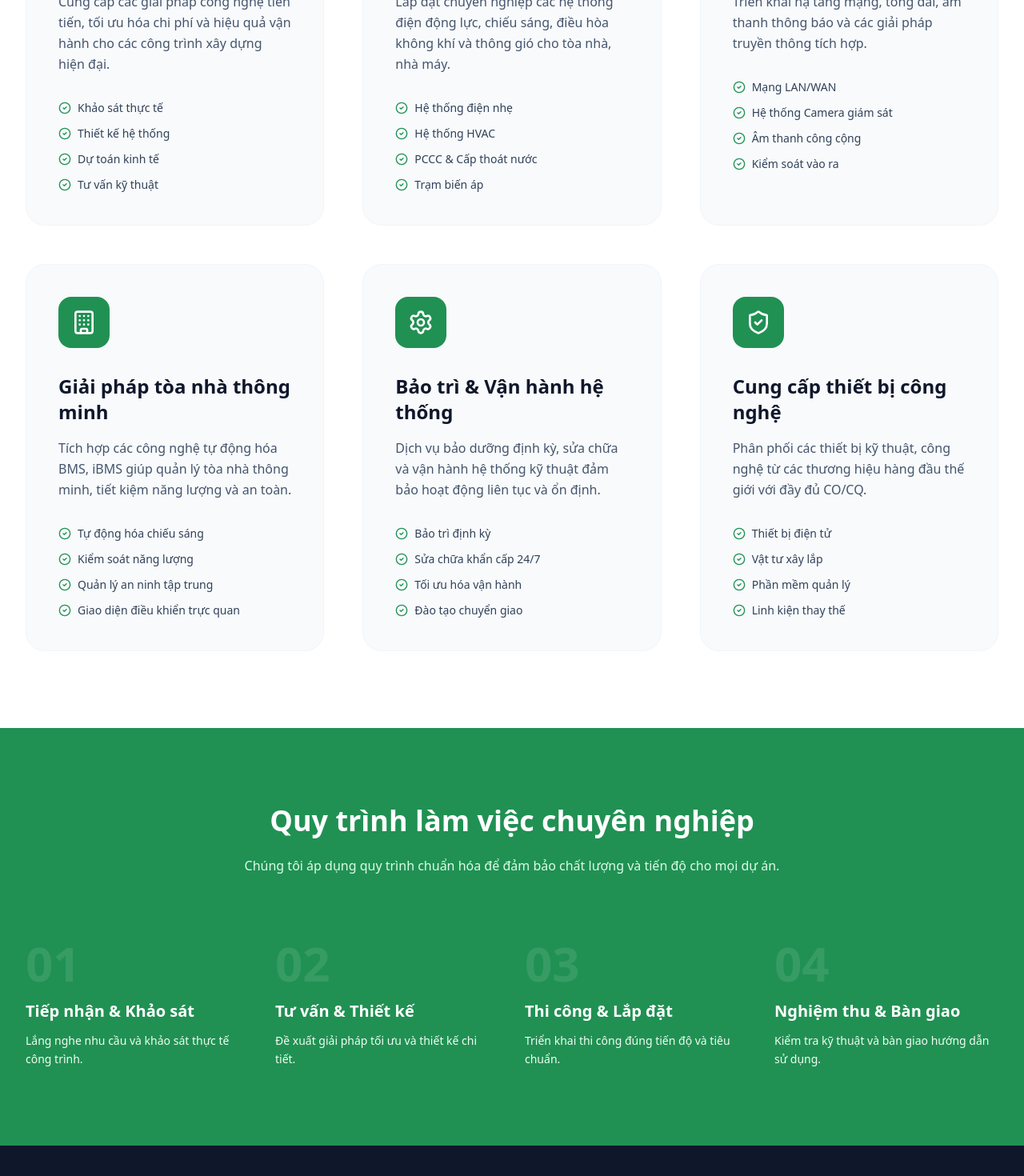
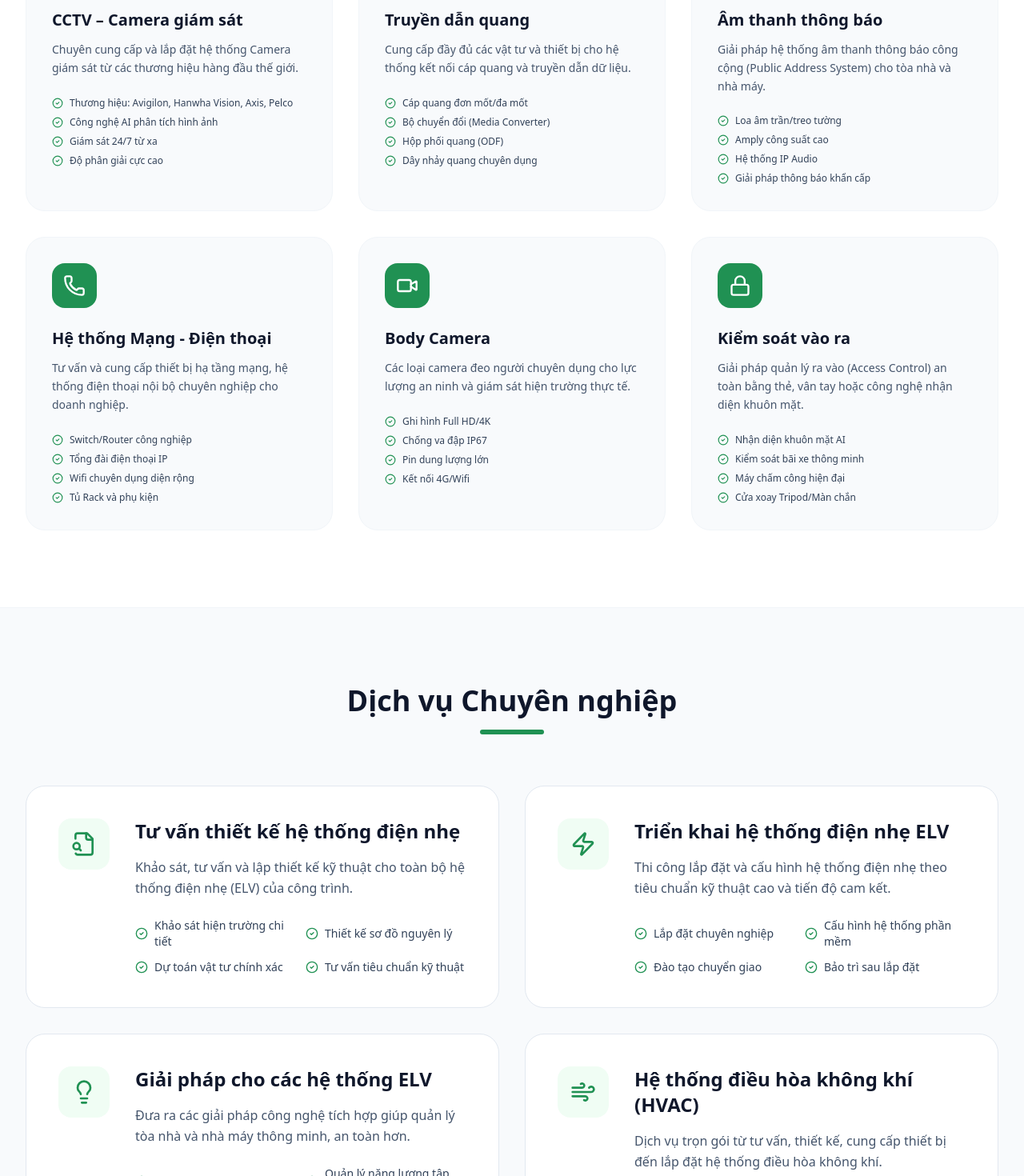
Before and after one commit to manfriendsss/msptc, a React (Vite) app: page /dich-vu in a window 1280 px wide. Shown: the part 820-2290 px from the top of the page at 80% size. Built offline with nearby package versions, Linux system fonts and the light colour scheme.

Commit message:
Update Services.tsx

```diff
--- a/src/pages/Services.tsx
+++ b/src/pages/Services.tsx
@@ -1,42 +1,81 @@
 import { motion } from 'motion/react';
-import { Cpu, Zap, Radio, Building, Settings, ShieldCheck, CheckCircle2 } from 'lucide-react';
+import {
+  Camera,
+  Share2,
+  Volume2,
+  Phone,
+  Video,
+  Lock,
+  FileSearch,
+  Zap,
+  Lightbulb,
+  Wind,
+  CheckCircle2
+} from 'lucide-react';
+
+const products = [
+  {
+    title: 'CCTV – Camera giám sát',
+    description: 'Chuyên cung cấp và lắp đặt hệ thống Camera giám sát từ các thương hiệu hàng đầu thế giới.',
+    icon: Camera,
+    features: ['Thương hiệu: Avigilon, Hanwha Vision, Axis, Pelco', 'Công nghệ AI phân tích hình ảnh', 'Giám sát 24/7 từ xa', 'Độ phân giải cực cao'],
+  },
+  {
+    title: 'Truyền dẫn quang',
+    description: 'Cung cấp đầy đủ các vật tư và thiết bị cho hệ thống kết nối cáp quang và truyền dẫn dữ liệu.',
+    icon: Share2,
+    features: ['Cáp quang đơn mốt/đa mốt', 'Bộ chuyển đổi (Media Converter)', 'Hộp phối quang (ODF)', 'Dây nhảy quang chuyên dụng'],
+  },
+  {
+    title: 'Âm thanh thông báo',
+    description: 'Giải pháp hệ thống âm thanh thông báo công cộng (Public Address System) cho tòa nhà và nhà máy.',
+    icon: Volume2,
+    features: ['Loa âm trần/treo tường', 'Amply công suất cao', 'Hệ thống IP Audio', 'Giải pháp thông báo khẩn cấp'],
+  },
+  {
+    title: 'Hệ thống Mạng - Điện thoại',
+    description: 'Tư vấn và cung cấp thiết bị hạ tầng mạng, hệ thống điện thoại nội bộ chuyên nghiệp cho doanh nghiệp.',
+    icon: Phone,
+    features: ['Switch/Router công nghiệp', 'Tổng đài điện thoại IP', 'Wifi chuyên dụng diện rộng', 'Tủ Rack và phụ kiện'],
+  },
+  {
+    title: 'Body Camera',
+    description: 'Các loại camera đeo người chuyên dụng cho lực lượng an ninh và giám sát hiện trường thực tế.',
+    icon: Video,
+    features: ['Ghi hình Full HD/4K', 'Chống va đập IP67', 'Pin dung lượng lớn', 'Kết nối 4G/Wifi'],
+  },
+  {
+    title: 'Kiểm soát vào ra',
+    description: 'Giải pháp quản lý ra vào (Access Control) an toàn bằng thẻ, vân tay hoặc công nghệ nhận diện khuôn mặt.',
+    icon: Lock,
+    features: ['Nhận diện khuôn mặt AI', 'Kiểm soát bãi xe thông minh', 'Máy chấm công hiện đại', 'Cửa xoay Tripod/Màn chắn'],
+  },
+];
 
 const services = [
   {
-    title: 'Tư vấn giải pháp công nghệ',
-    description: 'Cung cấp các giải pháp công nghệ tiên tiến, tối ưu hóa chi phí và hiệu quả vận hành cho các công trình xây dựng hiện đại.',
-    icon: Cpu,
-    features: ['Khảo sát thực tế', 'Thiết kế hệ thống', 'Dự toán kinh tế', 'Tư vấn kỹ thuật'],
+    title: 'Tư vấn thiết kế hệ thống điện nhẹ',
+    description: 'Khảo sát, tư vấn và lập thiết kế kỹ thuật cho toàn bộ hệ thống điện nhẹ (ELV) của công trình.',
+    icon: FileSearch,
+    features: ['Khảo sát hiện trường chi tiết', 'Thiết kế sơ đồ nguyên lý', 'Dự toán vật tư chính xác', 'Tư vấn tiêu chuẩn kỹ thuật'],
   },
   {
-    title: 'Thi công hệ thống cơ điện (M&E)',
-    description: 'Lắp đặt chuyên nghiệp các hệ thống điện động lực, chiếu sáng, điều hòa không khí và thông gió cho tòa nhà, nhà máy.',
+    title: 'Triển khai hệ thống điện nhẹ ELV',
+    description: 'Thi công lắp đặt và cấu hình hệ thống điện nhẹ theo tiêu chuẩn kỹ thuật cao và tiến độ cam kết.',
     icon: Zap,
-    features: ['Hệ thống điện nhẹ', 'Hệ thống HVAC', 'PCCC & Cấp thoát nước', 'Trạm biến áp'],
+    features: ['Lắp đặt chuyên nghiệp', 'Cấu hình hệ thống phần mềm', 'Đào tạo chuyển giao', 'Bảo trì sau lắp đặt'],
   },
   {
-    title: 'Hệ thống thông tin liên lạc',
-    description: 'Triển khai hạ tầng mạng, tổng đài, âm thanh thông báo và các giải pháp truyền thông tích hợp.',
-    icon: Radio,
-    features: ['Mạng LAN/WAN', 'Hệ thống Camera giám sát', 'Âm thanh công cộng', 'Kiểm soát vào ra'],
+    title: 'Giải pháp cho các hệ thống ELV',
+    description: 'Đưa ra các giải pháp công nghệ tích hợp giúp quản lý tòa nhà và nhà máy thông minh, an toàn hơn.',
+    icon: Lightbulb,
+    features: ['Tích hợp hệ thống BMS', 'Quản lý năng lượng tập trung', 'Giải pháp an ninh tổng thể', 'Tự động hóa tòa nhà'],
   },
   {
-    title: 'Giải pháp tòa nhà thông minh',
-    description: 'Tích hợp các công nghệ tự động hóa BMS, iBMS giúp quản lý tòa nhà thông minh, tiết kiệm năng lượng và an toàn.',
-    icon: Building,
-    features: ['Tự động hóa chiếu sáng', 'Kiểm soát năng lượng', 'Quản lý an ninh tập trung', 'Giao diện điều khiển trực quan'],
-  },
-  {
-    title: 'Bảo trì & Vận hành hệ thống',
-    description: 'Dịch vụ bảo dưỡng định kỳ, sửa chữa và vận hành hệ thống kỹ thuật đảm bảo hoạt động liên tục và ổn định.',
-    icon: Settings,
-    features: ['Bảo trì định kỳ', 'Sửa chữa khẩn cấp 24/7', 'Tối ưu hóa vận hành', 'Đào tạo chuyển giao'],
-  },
-  {
-    title: 'Cung cấp thiết bị công nghệ',
-    description: 'Phân phối các thiết bị kỹ thuật, công nghệ từ các thương hiệu hàng đầu thế giới với đầy đủ CO/CQ.',
-    icon: ShieldCheck,
-    features: ['Thiết bị điện tử', 'Vật tư xây lắp', 'Phần mềm quản lý', 'Linh kiện thay thế'],
+    title: 'Hệ thống điều hòa không khí (HVAC)',
+    description: 'Dịch vụ trọn gói từ tư vấn, thiết kế, cung cấp thiết bị đến lắp đặt hệ thống điều hòa không khí.',
+    icon: Wind,
+    features: ['Hệ thống điều hòa trung tâm VRV/VRF', 'Hệ thống Chiller', 'Thông gió và xử lý không khí', 'Bảo trì hệ thống HVAC'],
   },
 ];
 
@@ -68,39 +107,83 @@ export default function Services() {
             transition={{ delay: 0.1 }}
             className="text-xl text-slate-300 max-w-3xl mx-auto"
           >
-            Giải pháp toàn diện cho mọi nhu cầu về công nghệ và xây lắp kỹ thuật.
+            Giải pháp công nghệ và xây lắp kỹ thuật toàn diện cho mọi công trình hiện đại.
           </motion.p>
         </div>
       </section>
 
-      {/* Services Grid */}
+      {/* Products Section */}
       <section className="py-24 bg-white">
         <div className="max-w-7xl mx-auto px-4 sm:px-6 lg:px-8">
-          <div className="grid grid-cols-1 md:grid-cols-2 lg:grid-cols-3 gap-12">
-            {services.map((service, idx) => (
+          <div className="text-center mb-16">
+            <h2 className="text-3xl md:text-4xl font-bold text-slate-900 mb-4">Danh mục Sản phẩm</h2>
+            <div className="w-20 h-1.5 bg-green-600 mx-auto rounded-full" />
+          </div>
+          <div className="grid grid-cols-1 md:grid-cols-2 lg:grid-cols-3 gap-8">
+            {products.map((product, idx) => (
               <motion.div
                 key={idx}
-                initial={{ opacity: 0, y: 20 }}
-                whileInView={{ opacity: 1, y: 0 }}
+                initial={{ opacity: 0, scale: 0.95 }}
+                whileInView={{ opacity: 1, scale: 1 }}
                 viewport={{ once: true }}
                 transition={{ delay: idx * 0.1 }}
-                className="bg-slate-50 p-10 rounded-3xl border border-slate-100 hover:bg-white hover:shadow-2xl transition-all group"
+                className="bg-slate-50 p-8 rounded-3xl border border-slate-100 hover:bg-white hover:shadow-2xl transition-all group"
               >
-                <div className="w-16 h-16 bg-green-600 text-white rounded-2xl flex items-center justify-center mb-8 group-hover:scale-110 transition-transform">
-                  <service.icon size={32} />
+                <div className="w-14 h-14 bg-green-600 text-white rounded-2xl flex items-center justify-center mb-6 group-hover:scale-110 transition-transform">
+                  <product.icon size={28} />
                 </div>
-                <h3 className="text-2xl font-bold text-slate-900 mb-4">{service.title}</h3>
-                <p className="text-slate-600 mb-8 leading-relaxed">
-                  {service.description}
+                <h3 className="text-xl font-bold text-slate-900 mb-3">{product.title}</h3>
+                <p className="text-slate-600 mb-6 text-sm leading-relaxed">
+                  {product.description}
                 </p>
-                <ul className="space-y-3">
-                  {service.features.map((feature, fIdx) => (
-                    <li key={fIdx} className="flex items-center text-sm text-slate-700 font-medium">
-                      <CheckCircle2 size={16} className="text-green-600 mr-2" />
+                <ul className="space-y-2">
+                  {product.features.map((feature, fIdx) => (
+                    <li key={fIdx} className="flex items-center text-xs text-slate-700">
+                      <CheckCircle2 size={14} className="text-green-600 mr-2 shrink-0" />
                       {feature}
                     </li>
                   ))}
                 </ul>
+              </motion.div>
+            ))}
+          </div>
+        </div>
+      </section>
+
+      {/* Services Section */}
+      <section className="py-24 bg-slate-50 border-t border-slate-100">
+        <div className="max-w-7xl mx-auto px-4 sm:px-6 lg:px-8">
+          <div className="text-center mb-16">
+            <h2 className="text-3xl md:text-4xl font-bold text-slate-900 mb-4">Dịch vụ Chuyên nghiệp</h2>
+            <div className="w-20 h-1.5 bg-green-600 mx-auto rounded-full" />
+          </div>
+          <div className="grid grid-cols-1 md:grid-cols-2 gap-8">
+            {services.map((service, idx) => (
+              <motion.div
+                key={idx}
+                initial={{ opacity: 0, x: idx % 2 === 0 ? -20 : 20 }}
+                whileInView={{ opacity: 1, x: 0 }}
+                viewport={{ once: true }}
+                transition={{ delay: idx * 0.1 }}
+                className="bg-white p-10 rounded-3xl border border-slate-200 hover:shadow-xl transition-all group flex flex-col md:flex-row gap-8"
+              >
+                <div className="w-16 h-16 bg-green-50 text-green-600 rounded-2xl flex items-center justify-center shrink-0 group-hover:bg-green-600 group-hover:text-white transition-colors">
+                  <service.icon size={32} />
+                </div>
+                <div>
+                  <h3 className="text-2xl font-bold text-slate-900 mb-4">{service.title}</h3>
+                  <p className="text-slate-600 mb-6 leading-relaxed">
+                    {service.description}
+                  </p>
+                  <div className="grid grid-cols-1 sm:grid-cols-2 gap-3">
+                    {service.features.map((feature, fIdx) => (
+                      <div key={fIdx} className="flex items-center text-sm text-slate-700">
+                        <CheckCircle2 size={16} className="text-green-600 mr-2 shrink-0" />
+                        {feature}
+                      </div>
+                    ))}
+                  </div>
+                </div>
               </motion.div>
             ))}
           </div>
```
